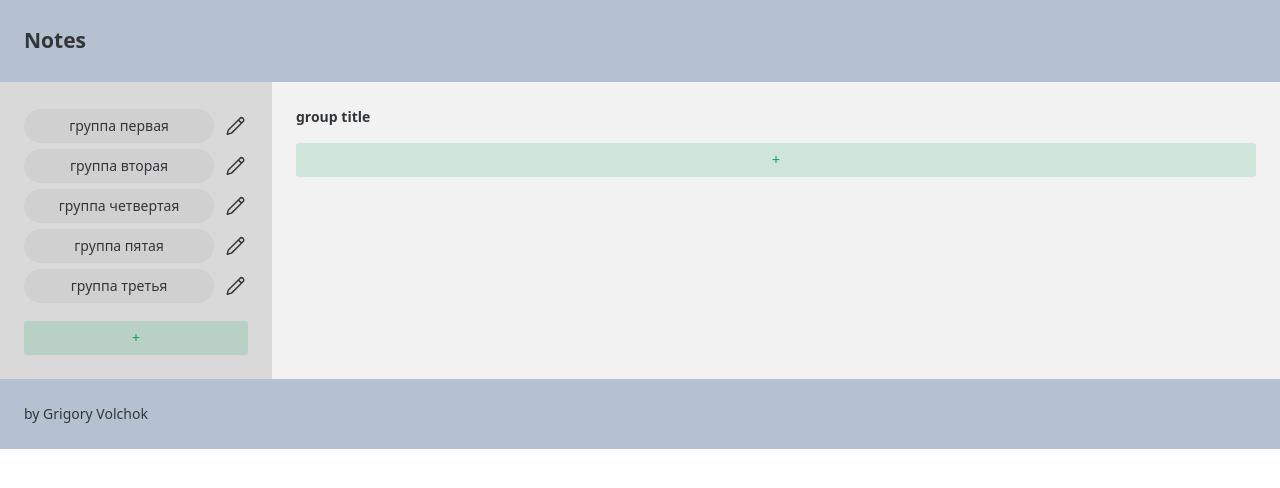
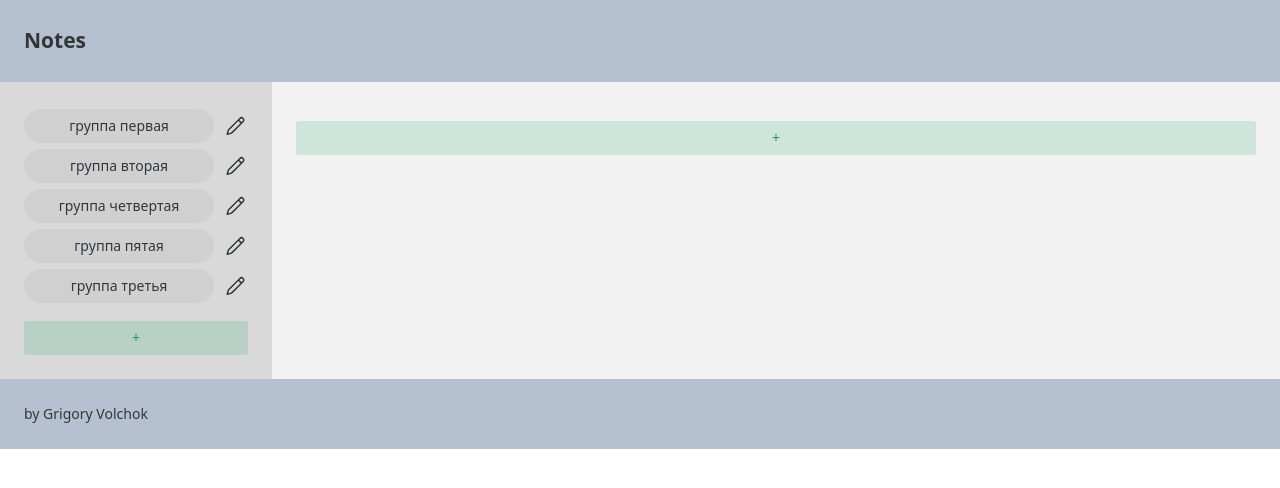
Before and after one commit to V-Grigory/notes, a Vue app in the folder front-vue3/: page / in a window 1280 px wide. Shown: the top 488 px of the page. Built offline with nearby package versions, Linux system fonts and the light colour scheme.

Commit message:
Set group title in notes list

```diff
--- a/front-vue3/src/components/notes/NotesList.vue
+++ b/front-vue3/src/components/notes/NotesList.vue
@@ -1,7 +1,6 @@
 <template>
   <div class="group-title">
-<!--    {{ store.activeGroup.groupTitle }}-->
-    group title
+    {{ groupTitle }}
   </div>
 
   <div v-for="(item, index) in items" :key="index" class="note">
@@ -37,6 +36,7 @@ import type { INoteData } from "@/entities";
 import EditIcon from "@/components/ui/EditIcon.vue";
 
 defineProps<{
+  groupTitle: string;
   items: INoteData[] | [];
 }>();
 
@@ -48,6 +48,7 @@ const emit = defineEmits<{
 const editItem = (item: INoteData): void => {
   emit("editItem", item);
 };
+
 const addItem = (): void => {
   emit("addItem");
 };
--- a/front-vue3/src/components/notes/NotesManager.vue
+++ b/front-vue3/src/components/notes/NotesManager.vue
@@ -1,5 +1,6 @@
 <template>
   <notes-list
+    :group-title="store.activeGroup.groupTitle"
     :items="store.groupNotes"
     @edit-item="onEditItem"
     @add-item="onAddItem"
@@ -49,7 +50,7 @@ const onFormApplied = async (formData: INoteData): Promise<void> => {
   try {
     await serviceProvider.notes.saveNote({
       noteData: formData,
-      groupId: 1, // !
+      groupId: store.activeGroup.groupId,
     });
 
     emit("formSaved");
```
